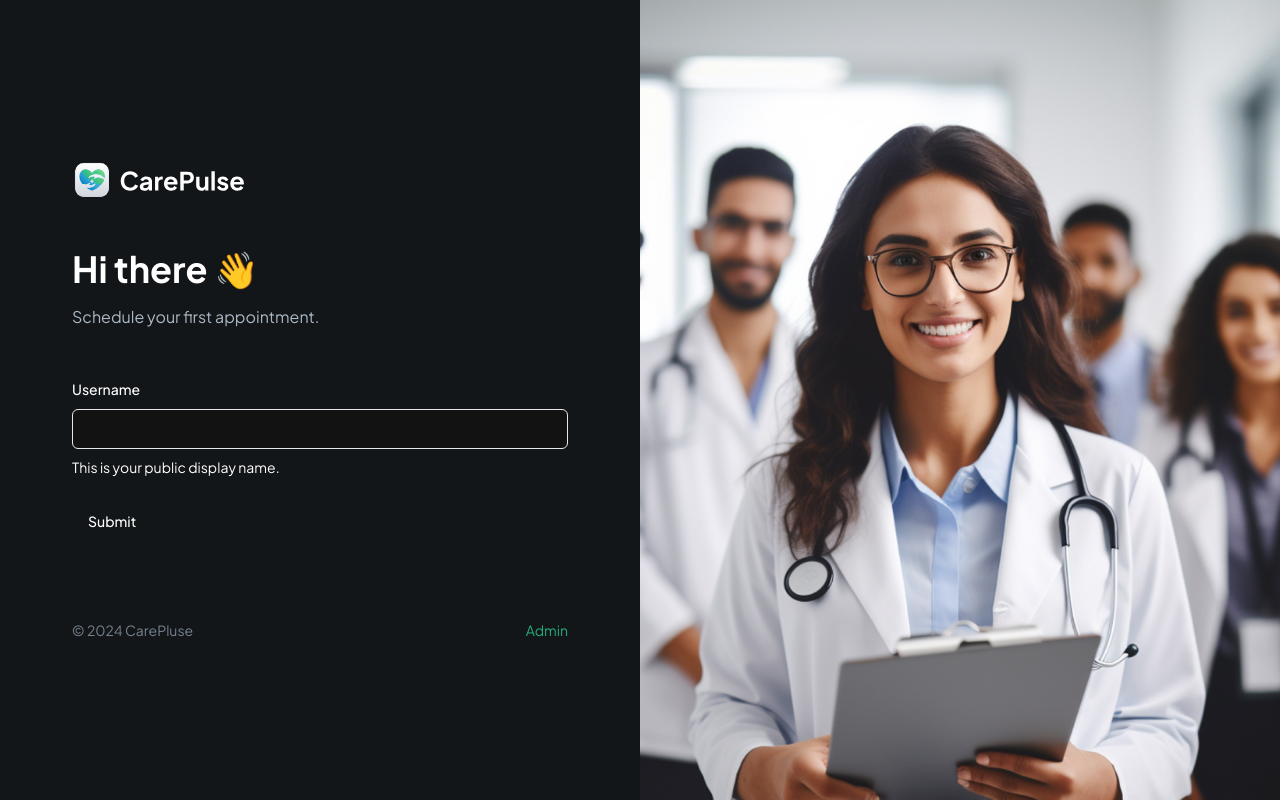
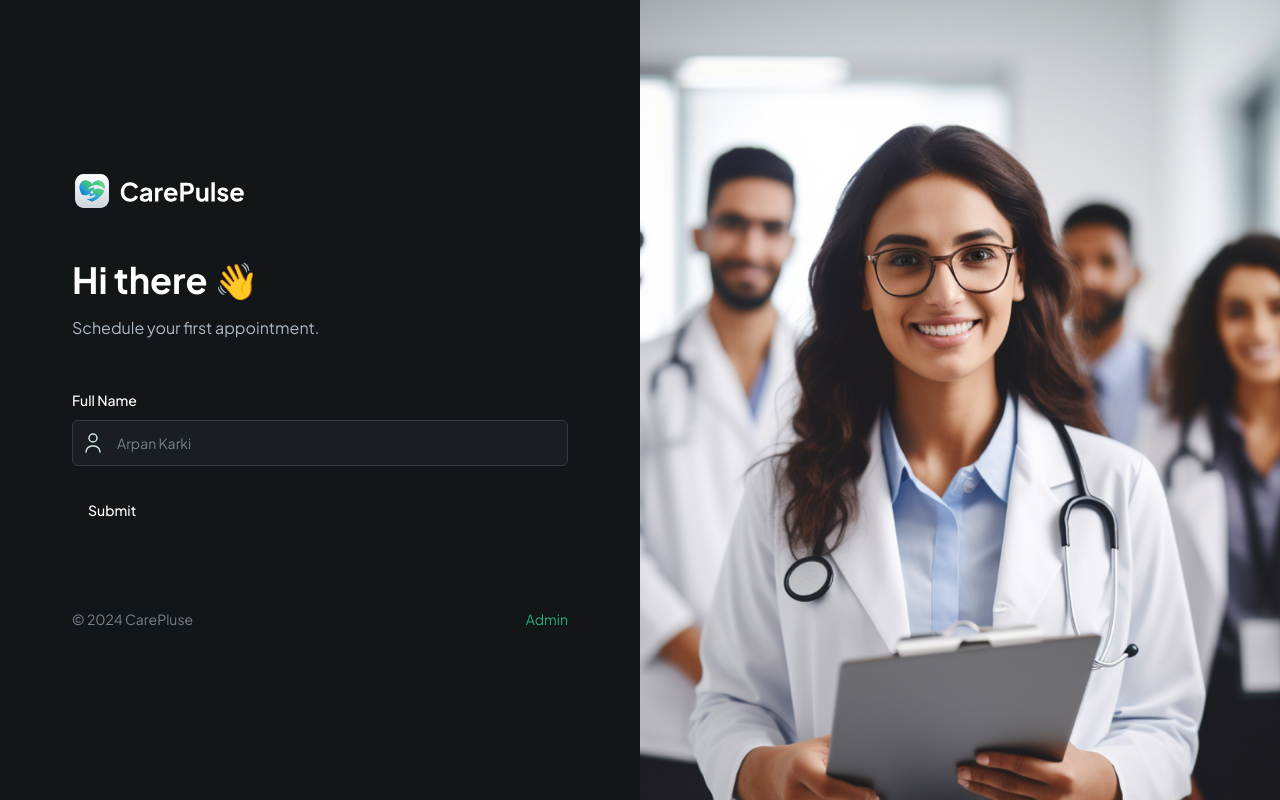
Before and after one commit to Zkyarpan/carepulse, a Next.js app: page / in a window 1280 px wide. Built offline with nearby package versions, Linux system fonts and the light colour scheme.

Commit message:
Add custom input feild

```diff
--- /dev/null
+++ b/components/CustomFormField.tsx
@@ -0,0 +1,95 @@
+"use client";
+
+import {
+  FormControl,
+  FormDescription,
+  FormField,
+  FormItem,
+  FormLabel,
+  FormMessage,
+} from "@/components/ui/form";
+import { Input } from "@/components/ui/input";
+import { Control } from "react-hook-form";
+import { FormFieldType } from "./forms/PatientForm";
+
+interface CustomProps {
+  control: Control<any>;
+  fieldType: FormFieldType;
+  name: string;
+  label?: string;
+  placeholder?: string;
+  iconSrc?: string;
+  iconAlt?: string;
+  disabled?: boolean;
+  dateFormat?: string;
+  showTimeSelect?: boolean;
+  children?: React.ReactNode;
+  renderSkeleton?: (field: any) => React.ReactNode;
+}
+
+const RenderField = ({ field, props }: { field: any; props: CustomProps }) => {
+  const { fieldType, iconSrc, iconAlt, placeholder } = props;
+  switch (fieldType) {
+    case FormFieldType.INPUT:
+      return (
+        <div className="flex rounded-md border border-dark-500 bg-dark-400">
+          {iconSrc && (
+            <img
+              className="ml-2"
+              src={iconSrc}
+              height={24}
+              width={24}
+              alt={iconAlt || "icon"}
+            />
+          )}
+          <FormControl>
+            <Input
+              placeholder={placeholder}
+              {...field}
+              className="shad-input border-0"
+            />
+          </FormControl>
+        </div>
+      );
+    default:
+      break;
+  }
+};
+
+const CustomFormField = (props: CustomProps) => {
+  const {
+    control,
+    fieldType,
+    name,
+    label,
+    // placeholder,
+    // iconSrc,
+    // iconAlt,
+    // disabled,
+    // dateFormat,
+    // showTimeSelect,
+    // children,
+    // renderSkeleton,
+  } = props;
+
+  return (
+    <div>
+      <FormField
+        control={control}
+        name={name}
+        render={({ field }) => (
+          <FormItem className="flex-1">
+            {fieldType !== FormFieldType.CHECKBOX && label && (
+              <FormLabel>{label}</FormLabel>
+            )}
+            <RenderField field={field} props={props} />
+
+            <FormMessage className="shad-error" />
+          </FormItem>
+        )}
+      />
+    </div>
+  );
+};
+
+export default CustomFormField;
--- a/components/forms/PatientForm.tsx
+++ b/components/forms/PatientForm.tsx
@@ -4,16 +4,18 @@
 import { useForm } from "react-hook-form";
 import { z } from "zod";
 import { Button } from "@/components/ui/button";
-import {
-  Form,
-  FormControl,
-  FormDescription,
-  FormField,
-  FormItem,
-  FormLabel,
-  FormMessage,
-} from "@/components/ui/form";
-import { Input } from "@/components/ui/input";
+import { Form } from "@/components/ui/form";
+import CustomFormField from "../CustomFormField";
+
+export enum FormFieldType {
+  INPUT = "input",
+  SELECT = "select",
+  TEXTAREA = "textarea",
+  CHECKBOX = "checkbox",
+  DATE_PICKER = "datePicker",
+  SKELETON = "skeleton",
+  PHONE_INPUT = "phoneInput",
+}
 
 const formSchema = z.object({
   username: z.string().min(2, {
@@ -43,21 +45,14 @@
           <h1 className="header">Hi there 👋</h1>
           <p className="text-dark-700">Schedule your first appointment.</p>
         </section>
-        <FormField
+        <CustomFormField
+          fieldType={FormFieldType.INPUT}
+          name="name"
+          label="Full Name"
+          placeholder="Arpan Karki"
+          iconSrc="/assets/icons/user.svg"
+          iconAlt="User"
           control={form.control}
-          name="username"
-          render={({ field }) => (
-            <FormItem>
-              <FormLabel>Username</FormLabel>
-              <FormControl>
-                <Input />
-              </FormControl>
-              <FormDescription>
-                This is your public display name.
-              </FormDescription>
-              <FormMessage />
-            </FormItem>
-          )}
         />
         <Button type="submit">Submit</Button>
       </form>
```
